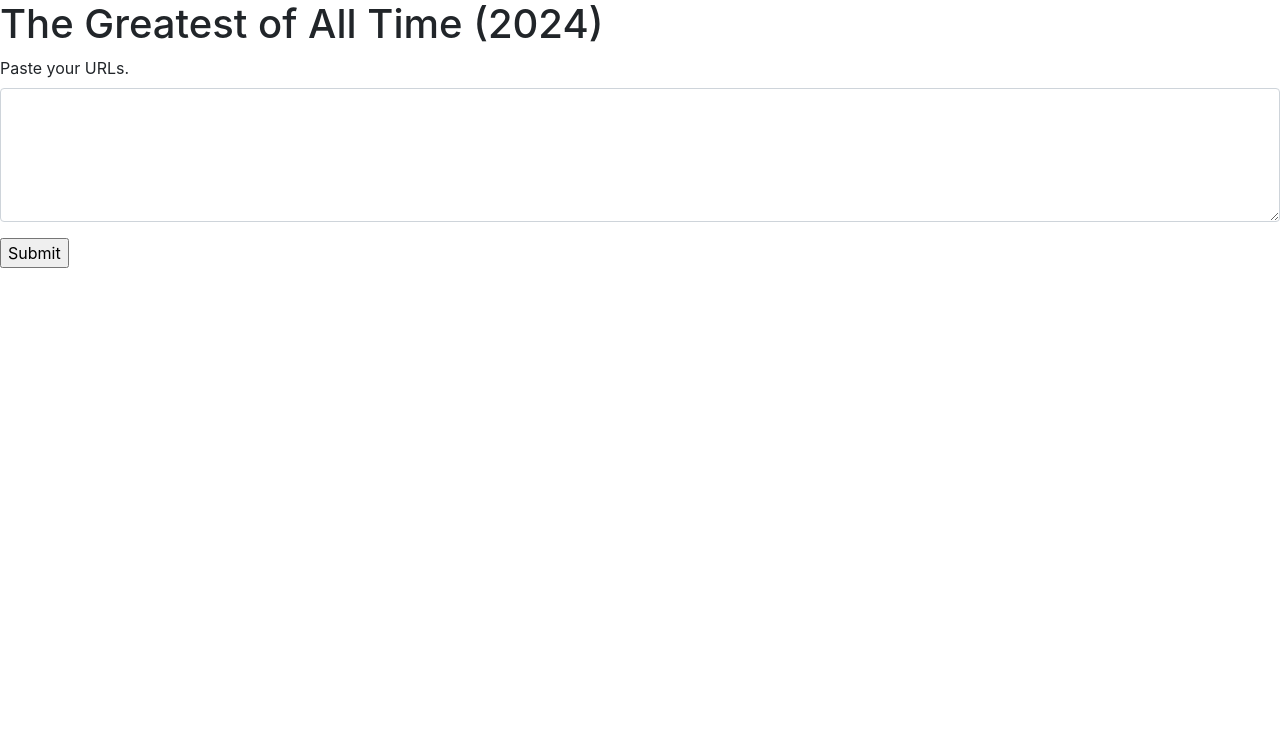
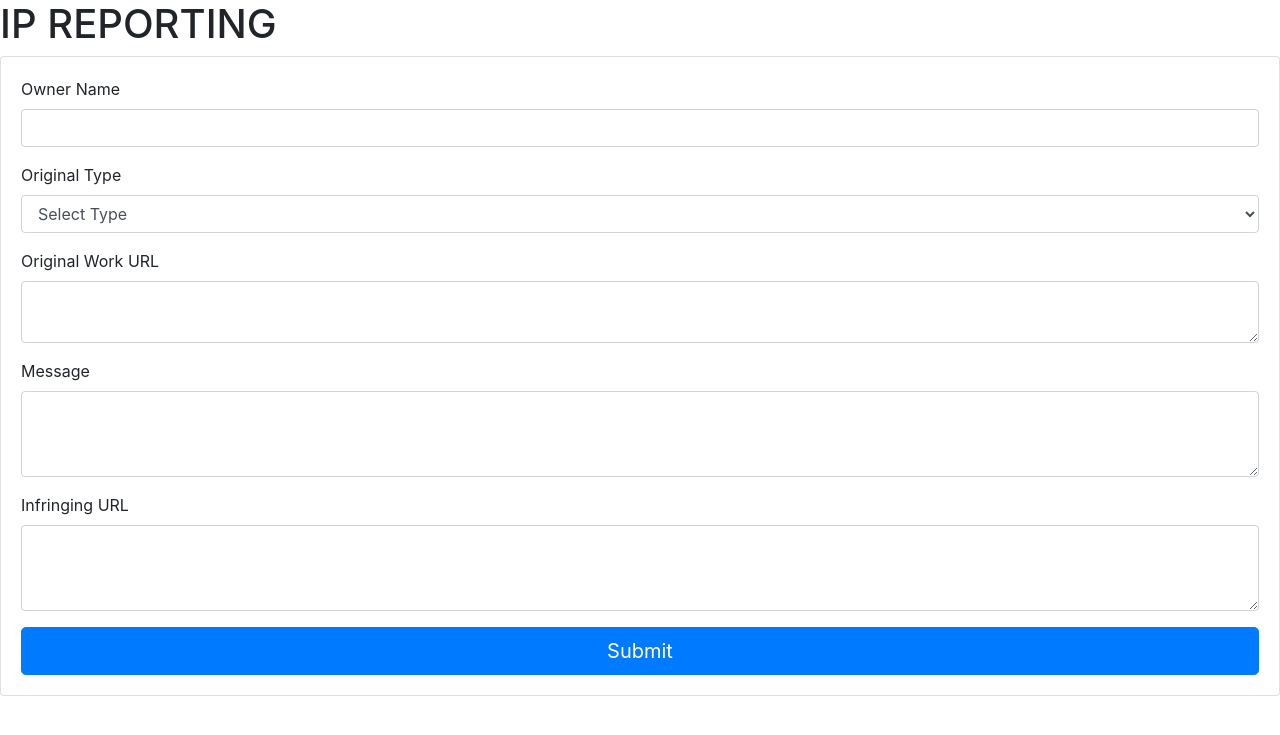
Before and after one commit to citycrasher/IP_reporting, a Flask app: page / in a window 1280 px wide. Shown: the top 735 px of the page. Run offline with Flask 3, Linux system fonts and the light colour scheme; some libraries are stand-ins or nearby versions.

Commit message:
Update form.html

```diff
--- a/templates/form.html
+++ b/templates/form.html
@@ -6,47 +6,69 @@
     <meta name="viewport" content="width=device-width, initial-scale=1, shrink-to-fit=no">
 
     <!-- Bootstrap CSS -->
-    <link rel="stylesheet" href="https://cdn.jsdelivr.net/npm/bootstrap@4.3.1/dist/css/bootstrap.min.css" integrity="sha384-ggOyR0iXCbMQv3Xipma34MD+dH/1fQ784/j6cY/iJTQUOhcWr7x9JvoRxT2MZw1T" crossorigin="anonymous">
+    <link rel="stylesheet" href="https://cdn.jsdelivr.net/npm/bootstrap@4.0.0/dist/css/bootstrap.min.css" integrity="sha384-Gn5384xqQ1aoWXA+058RXPxPg6fy4IWvTNh0E263XmFcJlSAwiGgFAW/dAiS6JXm" crossorigin="anonymous">
 
     <title>BLOCK-X</title>
   </head>
   <body>
-    <h1>The Greatest of All Time (2024)</h1>
-    <!-- ALERT -->
+    <h1>IP REPORTING</h1>
 
-    {% if status == "success" %}
-    <div class="alert alert-success d-flex align-items-center" role="alert">
-      <svg class="bi flex-shrink-0 me-2" width="24" height="24" role="img" aria-label="Success:"><use xlink:href="#check-circle-fill"/></svg>
-      <div>
-        {{status}}
-      </div>
+    <div class="card">
+        <div class="card-body">
+            <form action="{{ url_for('submit') }}" method="post" id="ip-reporting-form" onsubmit="return validateForm()">
+                <div class="form-group">
+                  <label for="exampleFormControlInput1">Owner Name</label>
+                  <input type="text" class="form-control" id="exampleFormControlInput1" name="owner_name">
+                </div>
+                <div class="form-group">
+                  <label for="exampleFormControlSelect1">Original Type</label>
+                  <select class="form-control" id="exampleFormControlSelect1" name="original_type" required>
+                    <option value="">Select Type</option>
+                    <option value="VIDEO">VIDEO</option>
+                    <option value="PHOTO">PHOTO</option>
+                  </select>
+                </div>
+
+                <div class="form-group">
+                    <label for="originalUrl">Original Work URL</label>
+                    <textarea class="form-control" id="originalUrl" rows="2" name="original_url" required></textarea>
+                </div>
+
+                <div class="form-group">
+                  <label for="message">Message</label>
+                  <textarea class="form-control" id="message" rows="3" name="message" required></textarea>
+                </div>
+
+                <div class="form-group">
+                    <label for="infringingUrl">Infringing URL</label>
+                    <textarea class="form-control" id="infringingUrl" rows="3" name="infringing_url" required></textarea>
+                </div>
+
+                <button type="submit" class="btn btn-primary btn-lg btn-block">Submit</button>
+            </form>
+        </div>
     </div>
-    {% elif status == "error" %}
-    <div class="alert alert-warning d-flex align-items-center" role="alert">
-      <svg class="bi flex-shrink-0 me-2" width="24" height="24" role="img" aria-label="Warning:"><use xlink:href="#exclamation-triangle-fill"/></svg>
-      <div>
-        {{status}}
-      </div>
-    </div>
-
-    {% endif %}
-
-    <form action="{{ url_for('submit') }}" method="post">
-      <div class="form-group">
-        <label for="exampleFormControlTextarea1">Paste your URLs.</label>
-        <textarea class="form-control" id="exampleFormControlTextarea1" name="ip_url" rows="5"></textarea>
-      </div>
-      <input type="submit" value="Submit">
-
-    </form>
-
-
-
 
     <!-- Optional JavaScript -->
     <!-- jQuery first, then Popper.js, then Bootstrap JS -->
-    <script src="https://code.jquery.com/jquery-3.3.1.slim.min.js" integrity="sha384-q8i/X+965DzO0rT7abK41JStQIAqVgRVzpbzo5smXKp4YfRvH+8abtTE1Pi6jizo" crossorigin="anonymous"></script>
-    <script src="https://cdn.jsdelivr.net/npm/popper.js@1.14.7/dist/umd/popper.min.js" integrity="sha384-UO2eT0CpHqdSJQ6hJty5KVphtPhzWj9WO1clHTMGa3JDZwrnQq4sF86dIHNDz0W1" crossorigin="anonymous"></script>
-    <script src="https://cdn.jsdelivr.net/npm/bootstrap@4.3.1/dist/js/bootstrap.min.js" integrity="sha384-JjSmVgyd0p3pXB1rRibZUAYoIIy6OrQ6VrjIEaFf/nJGzIxFDsf4x0xIM+B07jRM" crossorigin="anonymous"></script>
+    <script src="https://code.jquery.com/jquery-3.2.1.slim.min.js" integrity="sha384-KJ3o2DKtIkvYIK3UENzmM7KCkRr/rE9/Qpg6aAZGJwFDMVNA/GpGFF93hXpG5KkN" crossorigin="anonymous"></script>
+    <script src="https://cdn.jsdelivr.net/npm/popper.js@1.12.9/dist/umd/popper.min.js" integrity="sha384-ApNbgh9B+Y1QKtv3Rn7W3mgPxhU9K/ScQsAP7hUibX39j7fakFPskvXusvfa0b4Q" crossorigin="anonymous"></script>
+    <script src="https://cdn.jsdelivr.net/npm/bootstrap@4.0.0/dist/js/bootstrap.min.js" integrity="sha384-JZR6Spejh4U02d8jOt6vLEHfe/JQGiRRSQQxSfFWpi1MquVdAyjUar5+76PVCmYl" crossorigin="anonymous"></script>
+
+    <!-- Custom JS for validation -->
+    <script>
+      function validateForm() {
+        let originalType = document.getElementById("exampleFormControlSelect1").value;
+        let originalUrl = document.getElementById("originalUrl").value;
+        let message = document.getElementById("message").value;
+        let infringingUrl = document.getElementById("infringingUrl").value;
+
+        if (!originalType || !originalUrl || !message || !infringingUrl) {
+          alert("All fields are required!");
+          return false; // Prevent form submission
+        }
+        return true; // Allow form submission
+      }
+    </script>
   </body>
 </html>
```
